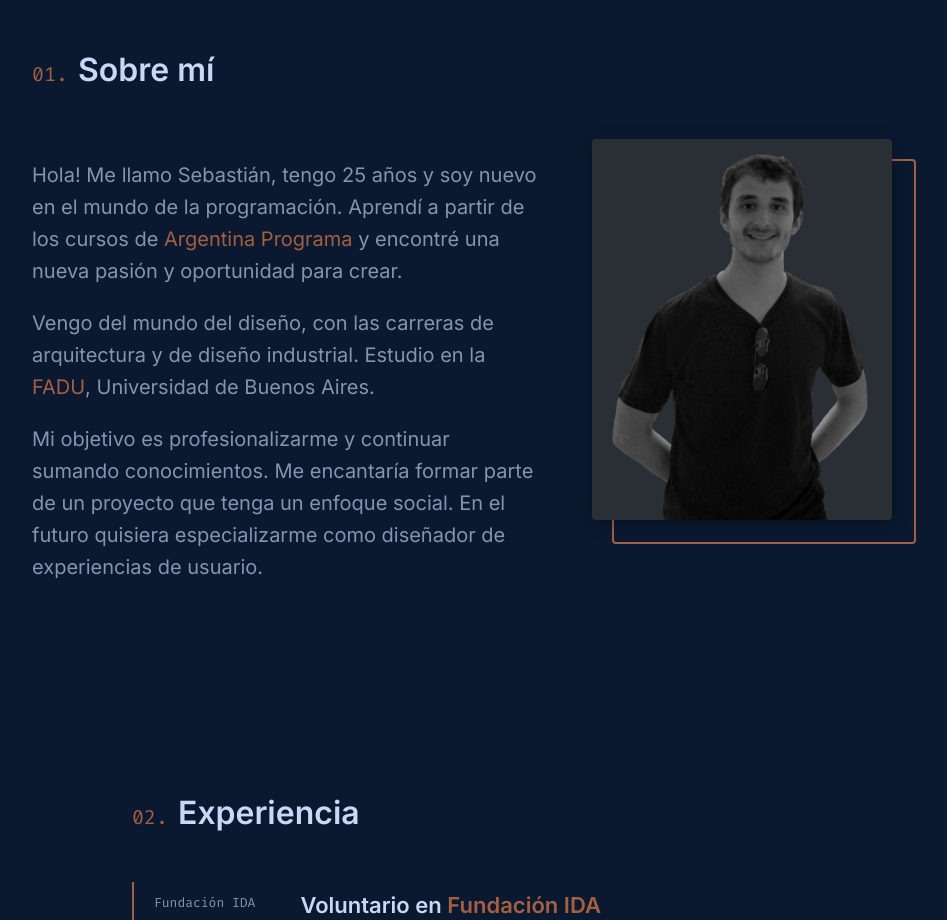
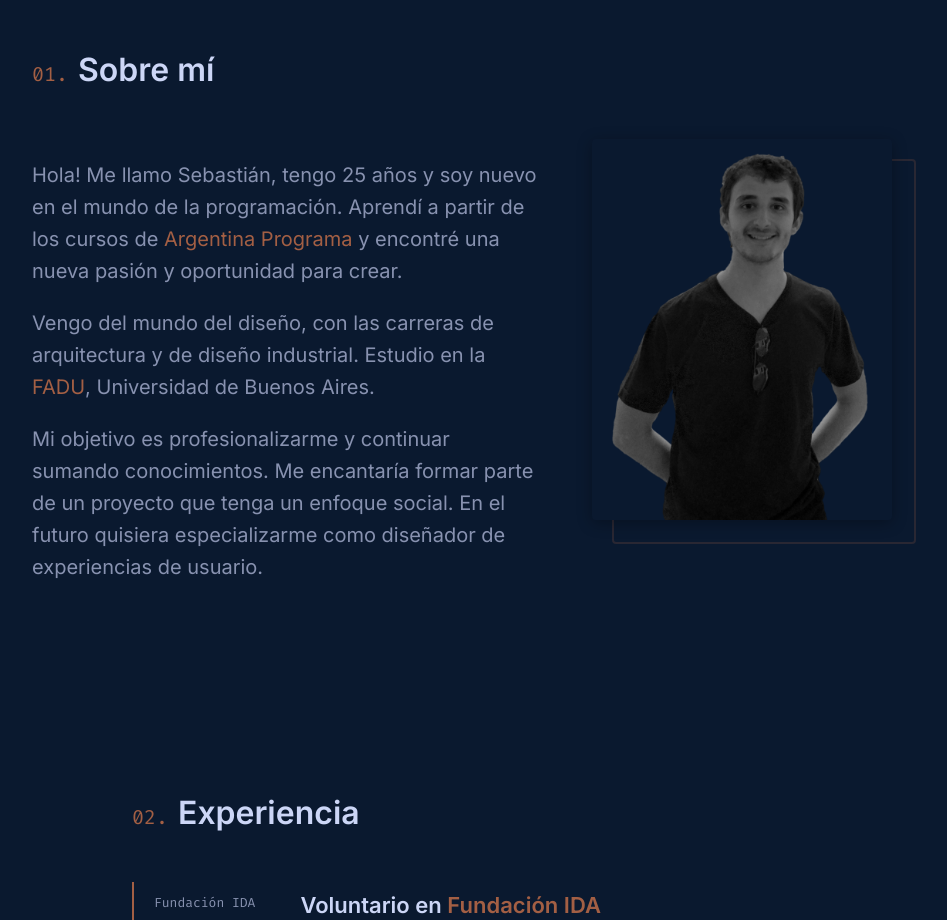
Before and after one commit to SebaQuiros/Portfolio, an Angular app: page / in a window 1280 px wide. Shown: the part 860-1780 px from the top of the page, without its empty margins (158-1105 px from the left). Built offline with nearby package versions, Linux system fonts and the light colour scheme.

Commit message:
about img

```diff
--- a/src/app/components/about/about.component.html
+++ b/src/app/components/about/about.component.html
@@ -31,7 +31,7 @@
       </p>
     </div>
     <div class="about-img">
-      <div class="img-wrapper">
+      <div class="img-background">
         <div class="my-image">
           <div style="max-width: 500px; display: block">
             <img
--- a/src/app/components/about/about.component.scss
+++ b/src/app/components/about/about.component.scss
@@ -11,23 +11,24 @@
     .about-img {
       position: relative;
       max-width: 300px;
-      .img-wrapper {
+      .img-background {
         box-shadow: var(--box-shadow-1);
         transition: var(--transition-general);
         display: block;
         position: relative;
         width: 100%;
         border-radius: var(--border-radius-sm);
-        background-color: var(--color-grey-5);
+        background-color: var(--color-background);
         &:hover {
           background-color: var(--color-grey-4);
+          // Frame
           &::after {
             top: 10px;
             left: 10px;
+            border: 2px solid var(--color-highlight);
           }
         }
         // Frame
-
         &::after {
           content: "";
           display: block;
@@ -36,19 +37,10 @@
           height: 100%;
           border-radius: var(--border-radius-sm);
           transition: var(--transition-general);
-        }
-        &::before {
-          top: 0px;
-          left: 0px;
-          background-color: var(--color-highlight);
-          mix-blend-mode: screen;
-        }
-        &::after {
-          border: 2px solid var(--color-highlight);
+          border: 2px solid var(--color-highlight-transparent);
           top: 20px;
           left: 20px;
           z-index: -1;
-          background-color: transparent;
         }
         .my-image {
           position: relative;
```
